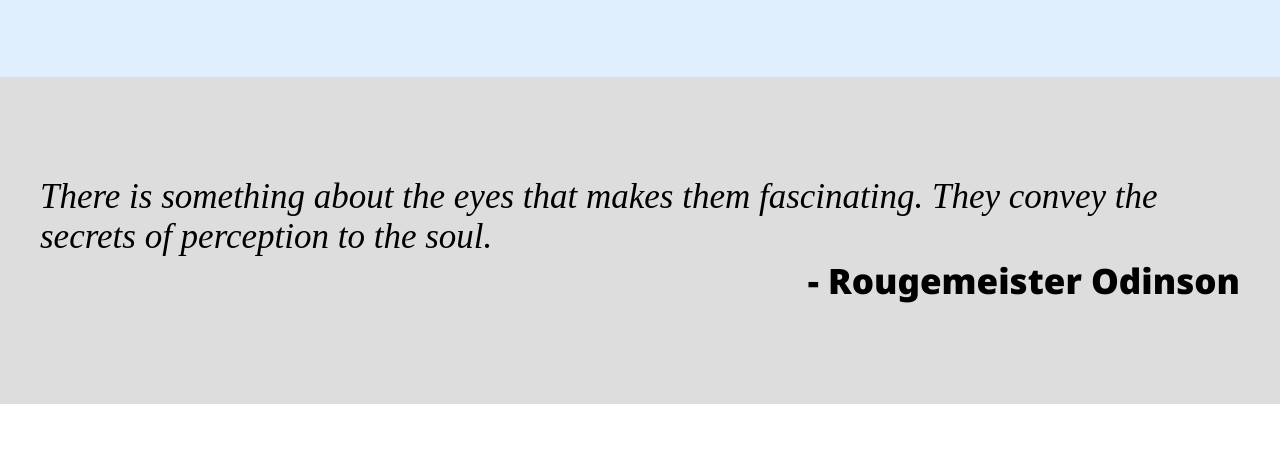
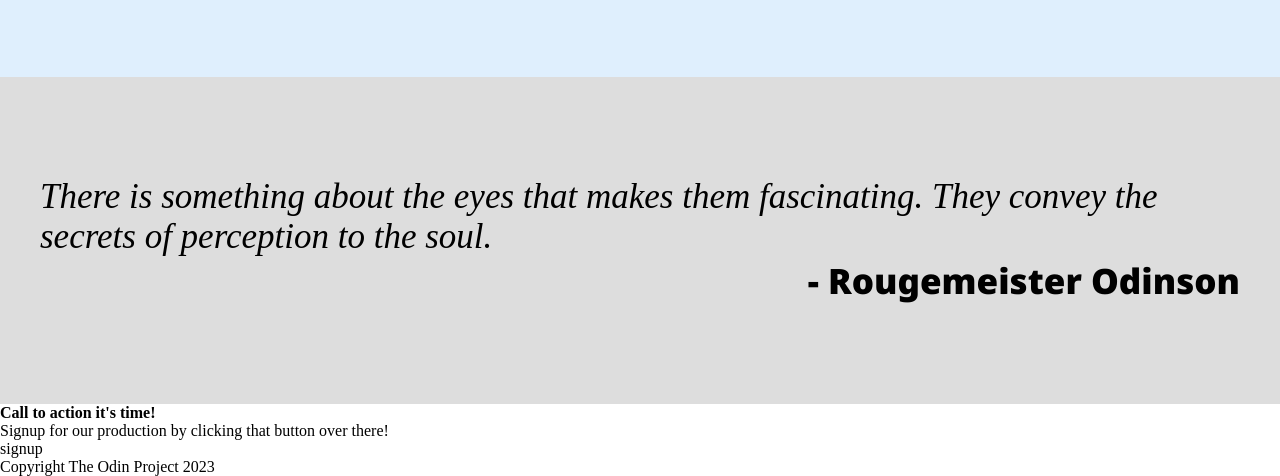
Before and after one commit to rougemeister/landing-page, a plain HTML site: page index.html in a window 1280 px wide. Shown: the part 1520-1996 px from the top of the page. Before the commit the page ends 1924 px from the top, so only its background shows below. Drawn offline with Linux system fonts and the light colour scheme.

Commit message:
Added section four and footer

```diff
--- a/index.html
+++ b/index.html
@@ -57,7 +57,17 @@
     </div>
 
     </div>
-    <div class="section-four"></div>
-    <div class="footer"></div>
+    <div class="section-four">
+        <div class="prompt">
+            <div class="prompt-text">
+                <h4>Call to action it's time!</h4>
+                <p>Signup for our production by clicking that button over there!</button></p>
+            </div>
+            <div class="signup">signup</div>
+        </div>
+    </div>
+    <div class="footer">
+        <p>Copyright The Odin Project 2023</p>
+    </div>
 </body>
 </html>
```
